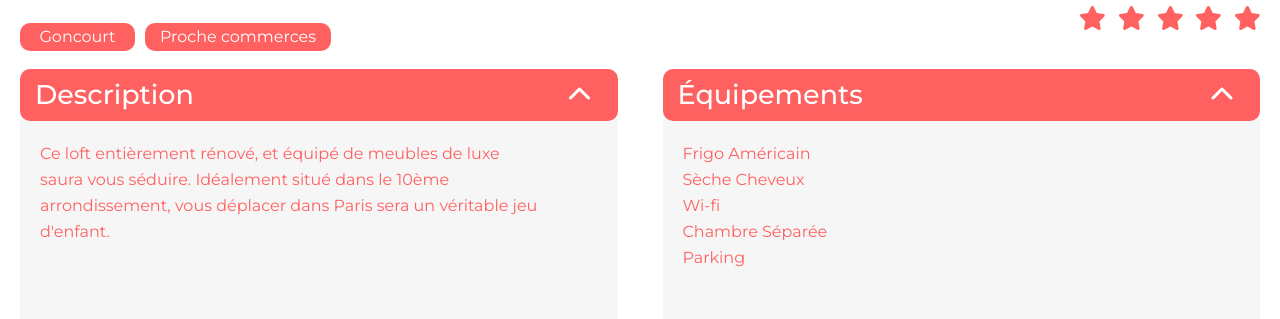
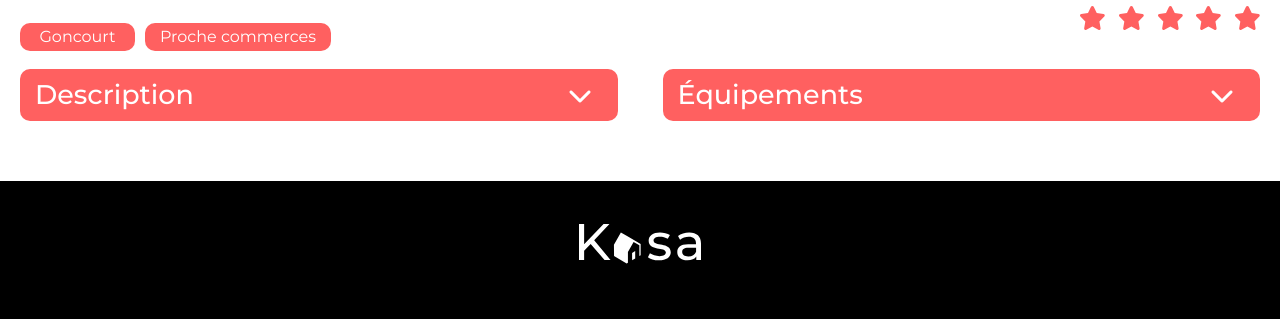
Before and after one commit to Litibe/React__OCR_P11-Kasa, a React (Create React App) app: page /appartment/0979876d in a window 1280 px wide. Shown: the part 620-939 px from the top of the page. Built offline with nearby package versions, Linux system fonts and the light colour scheme.

Commit message:
edit animation accordion

```diff
--- a/src/Pages/Appartment.jsx
+++ b/src/Pages/Appartment.jsx
@@ -73,12 +73,12 @@ export default function Appartment() {
                         <Accordion
                             title="Description"
                             listing={appartment.description}
-                            show={true}
+                            show={false}
                         />
                         <Accordion
                             title="Équipements"
                             listing={appartment.equipments}
-                            show={true}
+                            show={false}
                         />
                     </div>
                 </>
--- a/src/components/Accordion/Accordion.jsx
+++ b/src/components/Accordion/Accordion.jsx
@@ -2,14 +2,7 @@ import { useEffect, useState } from 'react';
 
 export default function Accordion(props) {
     const [show, setShow] = useState(props.show);
-    const divStyleOpen = {
-        padding: '30px 20px 20px 20px',
-        height: '70%',
-    };
-    const divStyleClose = {
-        padding: '0',
-        height: '0',
-    };
+
     const divArrowOpen = {
         transform: 'rotate(0)',
     };
@@ -19,6 +12,16 @@ export default function Accordion(props) {
     const handleChangeStatut = (e) => {
         setShow(!show);
     };
+
+    useEffect(() => {
+        if (show === true) {
+            const accordionContent = document.getElementById(props.title);
+            accordionContent.classList.remove('accordion-content-none');
+        } else {
+            const accordionContent = document.getElementById(props.title);
+            accordionContent.classList.add('accordion-content-none');
+        }
+    }, [show]);
     return (
         <div className="accordion">
             <div
@@ -35,10 +38,7 @@ export default function Accordion(props) {
                 </button>
             </div>
 
-            <div
-                className="accordion-content"
-                style={show === true ? divStyleOpen : divStyleClose}
-            >
+            <div className="accordion-content" id={props.title}>
                 {typeof props.listing === 'object' ? (
                     props.listing.map((element) => (
                         <span key={element}>{element}</span>
--- a/src/components/Appartment/Carrousel.jsx
+++ b/src/components/Appartment/Carrousel.jsx
@@ -27,6 +27,8 @@ export default function Carrousel(props) {
     return (
         <>
             <div className="carroussel-content">
+                {totalImg > 2 && (
+                    <>
                         <div className="carroussel__navigation">
                             <button
                                 className="carroussel__navigation-button arrow-left"
@@ -47,7 +49,9 @@ export default function Carrousel(props) {
                         </div>
                         <span className="carroussel__pagination">
                             {indexImg + 1}/{totalImg}
-                </span>
+                        </span>{' '}
+                    </>
+                )}
                 <img
                     src={imgToDisplay}
                     className="carroussel__cover"
--- a/src/sass/utils/_accordion.scss
+++ b/src/sass/utils/_accordion.scss
@@ -21,6 +21,7 @@
         padding-left: 15px;
         transform: translateY(10px);
         cursor: pointer;
+        z-index: 2;
         @include mobile {
             height: 30px;
         }
@@ -56,13 +57,13 @@
         color: $color-primary;
         padding: 0;
         background-color: $color-secondary;
-        height: 0;
+        height: auto;
         border-radius: 10px;
         line-height: 26px;
-        z-index: -1;
         overflow: hidden;
-        transition: all ease-in-out 400ms;
+        transition: all ease-in-out 600ms;
         margin-bottom: 40px;
+        padding: 30px 20px 20px 20px;
         @include mobile {
             font-size: 12px;
             line-height: 18px;
@@ -72,6 +73,12 @@
             width: 90%;
             margin: 0;
         }
+        &-none {
+            @extend .accordion-content;
+            height: 0;
+            padding: 0 20px 0 20px;
+            transition: all ease-in-out 600ms;
+        }
     }
     &__appart {
         display: grid;
@@ -79,6 +86,7 @@
         max-width: 1240px;
         gap: 45px;
         margin: 30px auto;
+        transition: all ease-in-out 400ms;
         @include desktop {
             width: calc(100% - 40px);
         }
```
Lines whose indentation alone changed are shown as unchanged.
